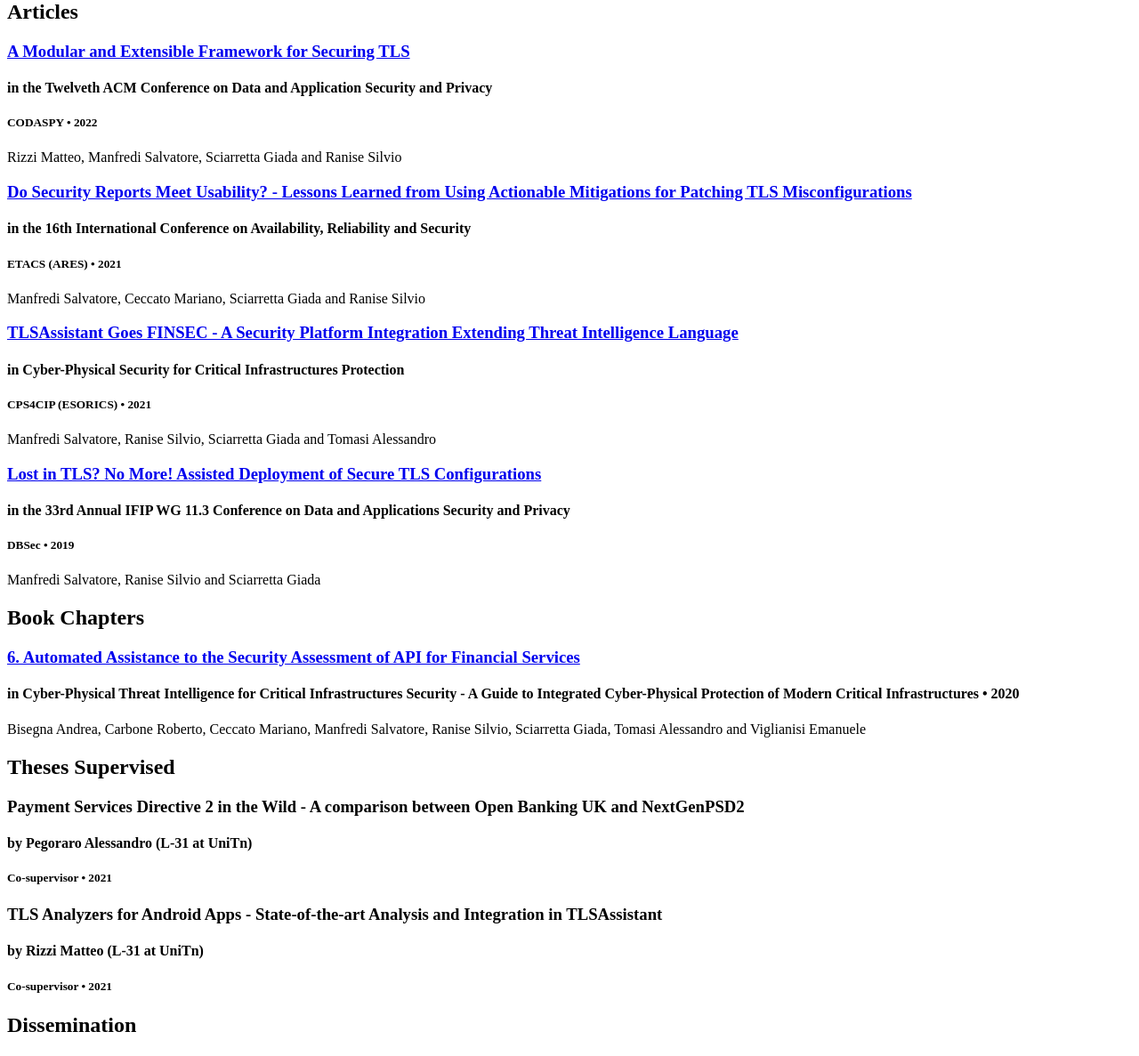
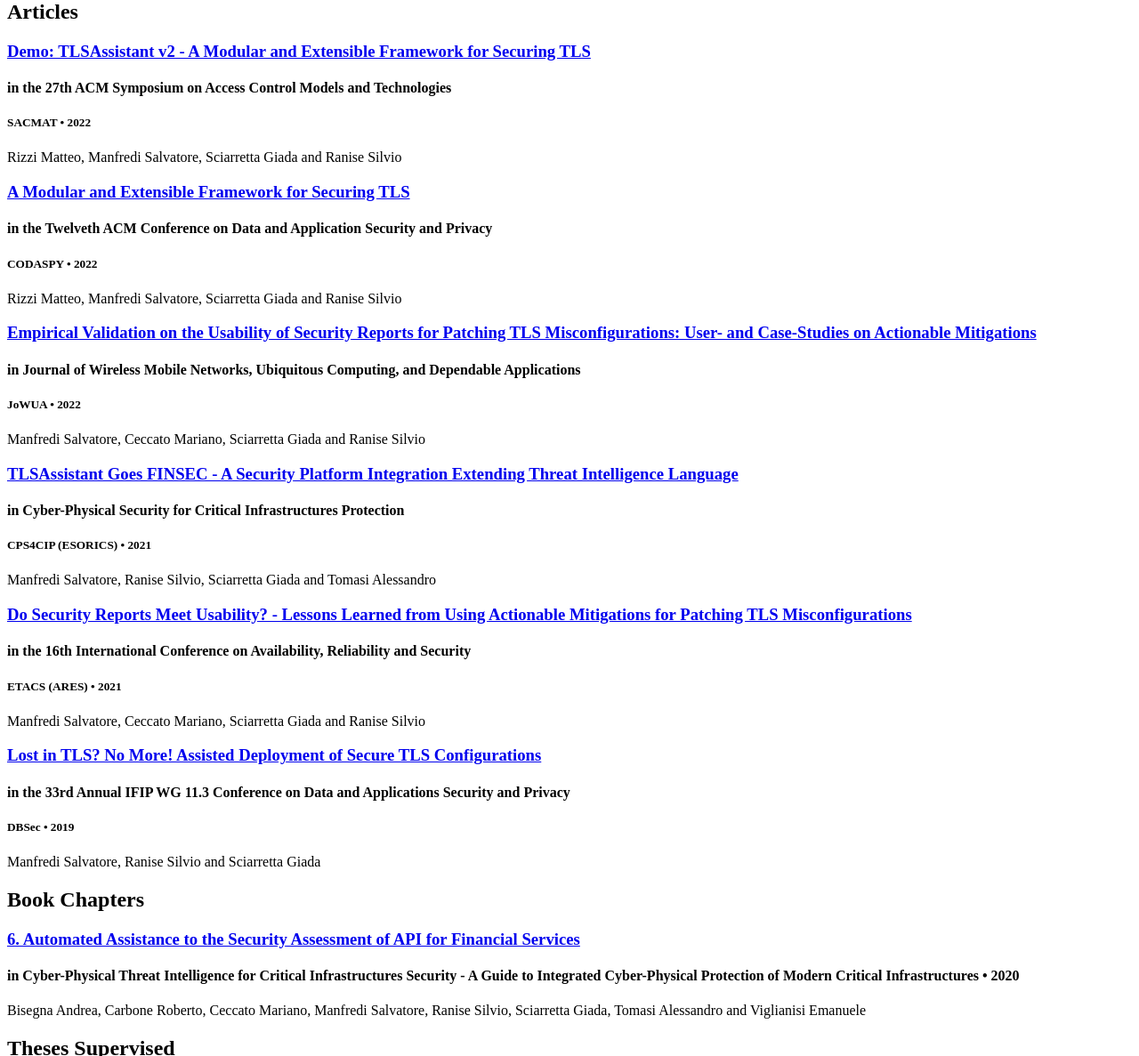
Before and after one commit to NetBender/cv, a Jekyll site: the page built from index.html, in a window 1280 px wide and 1400 px high, scrolled down 560 px. Shown: the part 213-1400 px from the top of the window at 89% size. Built offline with Jekyll 4.4.1, drawn with Linux system fonts in a browser that asks for light colours; some of the changed text lies outside the part shown.

Commit message:
articles update

```diff
--- a/_data/articles.yml
+++ b/_data/articles.yml
@@ -1,11 +1,35 @@
 # Articles
+
+- title: "Demo: TLSAssistant v2 - A Modular and Extensible Framework for Securing TLS"
+  authors: Rizzi Matteo, Manfredi Salvatore, Sciarretta Giada and Ranise Silvio
+  booktitle: the 27th ACM Symposium on Access Control Models and Technologies
+  conference: SACMAT
+  year: 2022
+  url: "https://doi.org/10.1145/3532105.3535042"
+  #abstract:
 
 - title: A Modular and Extensible Framework for Securing TLS
   authors: Rizzi Matteo, Manfredi Salvatore, Sciarretta Giada and Ranise Silvio
   booktitle: the Twelveth ACM Conference on Data and Application Security and Privacy
   conference: CODASPY
   year: 2022
-  url: "https://doi.org/10.1145/3508398.3511505"
+  url: "https://dl.acm.org/doi/10.1145/3508398.3511505"
+  #abstract:
+
+- title: "Empirical Validation on the Usability of Security Reports for Patching TLS Misconfigurations: User- and Case-Studies on Actionable Mitigations"
+  authors: Manfredi Salvatore, Ceccato Mariano, Sciarretta Giada and Ranise Silvio
+  booktitle: Journal of Wireless Mobile Networks, Ubiquitous Computing, and Dependable Applications
+  conference: JoWUA
+  year: 2022
+  url: "http://isyou.info/jowua/papers/jowua-v13n1-3.pdf"
+  #abstract:
+
+- title: TLSAssistant Goes FINSEC - A Security Platform Integration Extending Threat Intelligence Language
+  authors: Manfredi Salvatore, Ranise Silvio, Sciarretta Giada and Tomasi Alessandro
+  booktitle: Cyber-Physical Security for Critical Infrastructures Protection
+  conference: CPS4CIP (ESORICS)
+  year: 2021
+  url: "https://link.springer.com/chapter/10.1007/978-3-030-69781-5_2"
   #abstract:
 
 - title: Do Security Reports Meet Usability? - Lessons Learned from Using Actionable Mitigations for Patching TLS Misconfigurations
@@ -16,14 +40,6 @@
   url: "https://dl.acm.org/doi/10.1145/3465481.3469187"
   #abstract:
 
-- title: TLSAssistant Goes FINSEC - A Security Platform Integration Extending Threat Intelligence Language
-  authors: Manfredi Salvatore, Ranise Silvio, Sciarretta Giada and Tomasi Alessandro
-  booktitle: Cyber-Physical Security for Critical Infrastructures Protection
-  conference: CPS4CIP (ESORICS)
-  year: 2021
-  url: "https://link.springer.com/chapter/10.1007/978-3-030-69781-5_2"
-  #abstract:
-
 - title: Lost in TLS? No More! Assisted Deployment of Secure TLS Configurations
   authors: Manfredi Salvatore, Ranise Silvio and Sciarretta Giada
   booktitle: the 33rd Annual IFIP WG 11.3 Conference on Data and Applications Security and Privacy
--- a/_layouts/resume.html
+++ b/_layouts/resume.html
@@ -141,7 +141,7 @@
       <section class="content-section">
 
         <header class="section-header">
-          <h2>Experience</h2>
+          <h2>Work Experience</h2>
         </header>
 
         {% for job in site.data.experience %}
```
